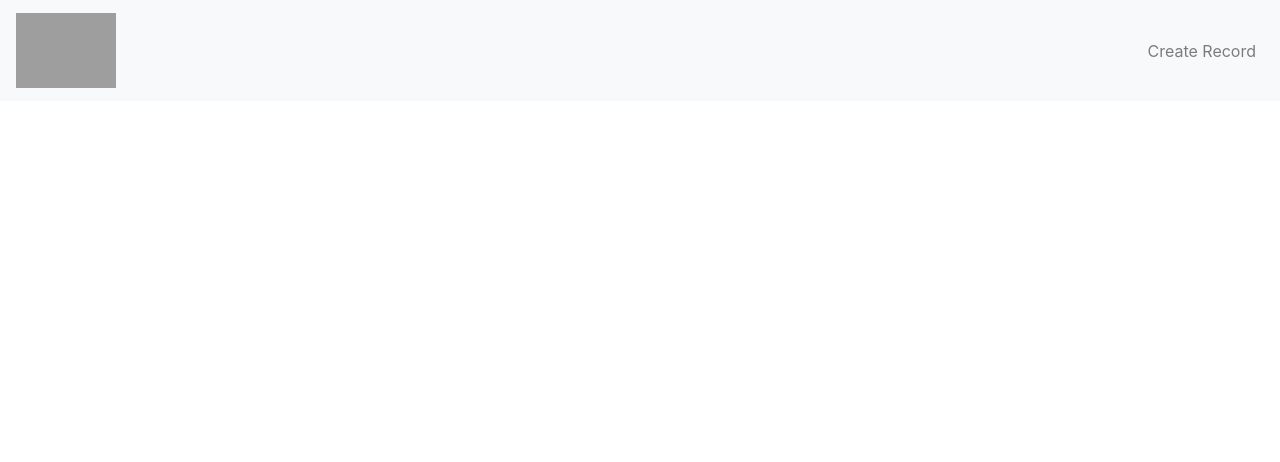
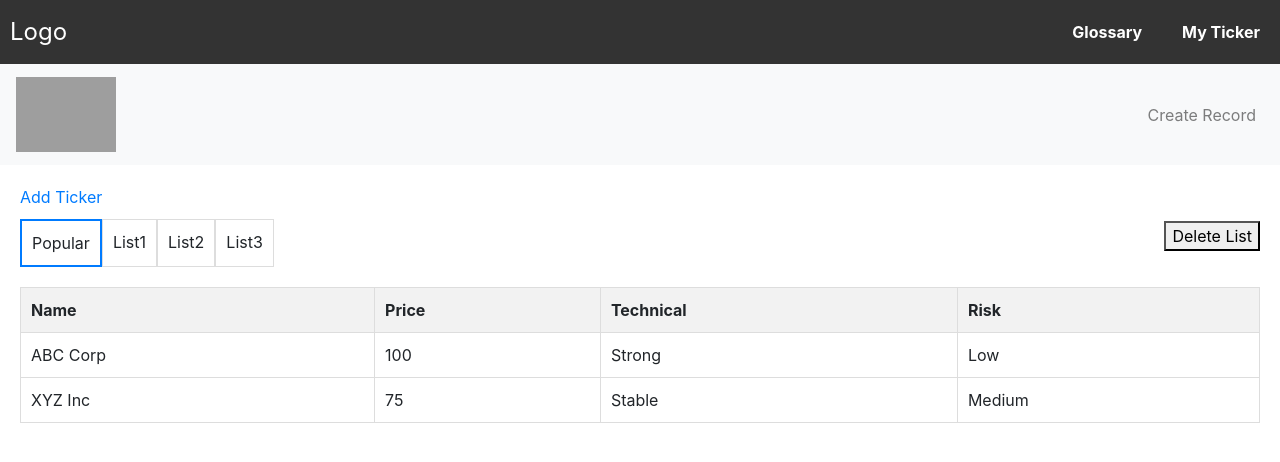
Before and after one commit to Darrel-Koh/Bulls-AI, a React (Create React App) app in the folder mern/client/: page /my-ticker in a window 1280 px wide. Before the commit this address had no page. Shown: the top 462 px of the page. Built offline with nearby package versions, Linux system fonts and the light colour scheme; grey boxes are pictures that could not be loaded.

Commit message:
added tickerpage

```diff
--- a/mern/client/src/App.js
+++ b/mern/client/src/App.js
@@ -8,16 +8,27 @@ import Navbar from "./components/navbar";
 import RecordList from "./components/recordList";
 import Edit from "./components/edit";
 import Create from "./components/create";
+import Header from "./components/header";
+import GlossaryPage from "./components/Glossarypage";
+import MyTickerPage from "./components/mytickerpage";
+import AddTickerPage from "./addtickerpage";
+
 
 const App = () => {
   return (
     <div>
+      <Header />  {Header}
       <Navbar />
       <div style={{ margin: 20 }}>
       <Routes>
         <Route exact path="/" element={<RecordList />} />
         <Route path="/edit/:id" element={<Edit />} />
         <Route path="/create" element={<Create />} />
+        <Route path="/glossary" element={<GlossaryPage />} />
+
+        <Route path="/" element={<Header />} />
+        <Route path="/my-ticker" element={<MyTickerPage />} />
+        <Route path="/add-ticker" element={<AddTickerPage />} />
       </Routes>
       </div>
     </div>
--- /dev/null
+++ b/mern/client/src/addtickerpage.js
@@ -0,0 +1,64 @@
+// AddTickerPage.js
+import React, { useState } from 'react';
+import { Link, useNavigate } from 'react-router-dom';
+
+const AddTickerPage = () => {
+  const [tickerData, setTickerData] = useState({
+    company: '',
+    price: '',
+    technical: '',
+    risk: '',
+  });
+
+  const handleChange = (e) => {
+    const { name, value } = e.target;
+    setTickerData((prevData) => ({
+      ...prevData,
+      [name]: value,
+    }));
+  };
+
+  const handleAddTicker = () => {
+    // Implement logic to add the new ticker to your lists
+    console.log('Adding new ticker:', tickerData);
+    // You can redirect to the MyTickerPage after adding the ticker
+    navigate('/my-ticker');
+  };
+
+  const navigate = useNavigate();
+
+  return (
+    <div>
+      <h1>Add Ticker Page</h1>
+      <form>
+        <label>
+          Company:
+          <input type="text" name="company" value={tickerData.company} onChange={handleChange} />
+        </label>
+        <br />
+        <label>
+          Price:
+          <input type="text" name="price" value={tickerData.price} onChange={handleChange} />
+        </label>
+        <br />
+        <label>
+          Technical:
+          <input type="text" name="technical" value={tickerData.technical} onChange={handleChange} />
+        </label>
+        <br />
+        <label>
+          Risk:
+          <input type="text" name="risk" value={tickerData.risk} onChange={handleChange} />
+        </label>
+        <br />
+        <button type="button" onClick={handleAddTicker}>
+          Add Ticker
+        </button>
+      </form>
+      <br />
+      <Link to="/my-ticker">Go back to My Ticker Page</Link>
+    </div>
+  );
+};
+
+export default AddTickerPage;
--- /dev/null
+++ b/mern/client/src/components/Glossarypage.js
@@ -0,0 +1,42 @@
+// GlossaryPage.js
+import React from 'react';
+
+const GlossaryPage = () => {
+  return (
+    <div>
+      <h1>Glossary</h1>
+      <div style={contentStyle}>
+        <TermDefinition term="AI" definition="ARTIFICIAL INTELLIGENCE" />
+        <TermDefinition
+          term="IDE"
+          definition="INTEGRATED DEVELOPMENT ENVIRONMENT (A SOFTWARE APPLICATION THAT HELPS PROGRAMMERS DEVELOP SOFTWARE CODE EFFICIENTLY)"
+        />
+        <TermDefinition
+          term="VSCode"
+          definition="VISUAL STUDIO CODE (AN INTEGRATED DEVELOPMENT ENVIRONMENT CREATED BY MICROSOFT)"
+        />
+        <TermDefinition
+          term="GitHub"
+          definition="IT IS A WEB-BASED PLATFORM AND VERSION CONTROL REPOSITORY"
+        />
+        {/* Add more terms and definitions as needed */}
+      </div>
+    </div>
+  );
+};
+
+const contentStyle = {
+  padding: '20px',
+};
+
+const TermDefinition = ({ term, definition }) => (
+  <div style={termStyle}>
+    <strong>{term}</strong>: {definition}
+  </div>
+);
+
+const termStyle = {
+  marginBottom: '15px',
+};
+
+export default GlossaryPage;
--- /dev/null
+++ b/mern/client/src/components/header.js
@@ -0,0 +1,50 @@
+// Header.js
+import React from 'react';
+import { Link } from 'react-router-dom';
+
+const Header = () => {
+  return (
+    <header style={headerStyle}>
+      <Link to="/" style={{ ...logoStyle, marginRight: '10px' }}>
+        Logo
+      </Link>
+      <nav style={navStyle}>
+        <Link to="/glossary" style={{ ...buttonStyle, marginLeft: 0 }}>
+          Glossary
+        </Link>
+        <Link to="/my-ticker" style={buttonStyle}>
+          My Ticker
+        </Link>
+      </nav>
+    </header>
+  );
+};
+
+const headerStyle = {
+  display: 'flex',
+  justifyContent: 'space-between',
+  alignItems: 'center',
+  padding: '10px',
+  backgroundColor: '#333',
+  color: '#fff',
+};
+
+const logoStyle = {
+  textDecoration: 'none',
+  color: '#fff',
+  fontSize: '1.5rem',
+};
+
+const navStyle = {
+  display: 'flex',
+};
+
+const buttonStyle = {
+  textDecoration: 'none',
+  color: '#fff',
+  padding: '10px',
+  fontWeight: 'bold',
+  marginLeft: '20px', // Adjust the left margin as needed
+};
+
+export default Header;
--- /dev/null
+++ b/mern/client/src/components/mytickerpage.js
@@ -0,0 +1,117 @@
+// MyTickerPage.js
+import React, { useState } from 'react';
+import { Link } from 'react-router-dom';
+
+const MyTickerPage = () => {
+  const [selectedList, setSelectedList] = useState('popular');
+
+  // Sample ticker data for different lists
+  const tickerLists = {
+    popular: [
+      { name: 'ABC Corp', price: 100, technical: 'Strong', risk: 'Low' },
+      { name: 'XYZ Inc', price: 75, technical: 'Stable', risk: 'Medium' },
+    ],
+    list1: [
+      { name: 'EFG Ltd', price: 120, technical: 'Growing', risk: 'High' },
+      { name: 'LMN Co', price: 90, technical: 'Declining', risk: 'Medium' },
+    ],
+    list2: [
+      { name: 'PQR Ltd', price: 110, technical: 'Stable', risk: 'Low' },
+      { name: 'STU Inc', price: 85, technical: 'Growing', risk: 'Medium' },
+    ],
+    list3: [
+      { name: 'JKL Co', price: 95, technical: 'Declining', risk: 'High' },
+      { name: 'MNO Corp', price: 105, technical: 'Strong', risk: 'Medium' },
+    ],
+  };
+
+  const handleListSelect = (list) => {
+    setSelectedList(list);
+  };
+
+  const handleDeleteList = () => {
+    // Remove the selected list from the tickerLists object
+    const updatedLists = { ...tickerLists };
+    delete updatedLists[selectedList];
+    setSelectedList(Object.keys(updatedLists)[0]); // Select the first list as the default
+  };
+
+  return (
+    <div>
+      <div style={{ display: 'flex', justifyContent: 'space-between', alignItems: 'center' }}>
+        <div>
+          <div style={{ marginBottom: '10px' }}>
+            <Link to="/add-ticker">Add Ticker</Link>
+          </div>
+          {/* List Selection Boxes */}
+          <div style={{ display: 'flex', justifyContent: 'space-around', marginBottom: '20px' }}>
+            {Object.keys(tickerLists).map((list) => (
+              <ListSelectionBox
+                key={list}
+                list={list}
+                label={list.charAt(0).toUpperCase() + list.slice(1)} // Capitalize the first letter
+                selectedList={selectedList}
+                onSelect={handleListSelect}
+              />
+            ))}
+          </div>
+        </div>
+
+        {/* Delete List Button */}
+        <button onClick={handleDeleteList} style={{ marginLeft: '10px' }}>
+          Delete List
+        </button>
+      </div>
+
+      {/* Ticker Table */}
+      <table style={{ width: '100%', borderCollapse: 'collapse', marginBottom: '20px' }}>
+        <thead>
+          <tr>
+            <th style={tableHeaderStyle}>Name</th>
+            <th style={tableHeaderStyle}>Price</th>
+            <th style={tableHeaderStyle}>Technical</th>
+            <th style={tableHeaderStyle}>Risk</th>
+          </tr>
+        </thead>
+        <tbody>
+          {tickerLists[selectedList].map((ticker, index) => (
+            <tr key={index}>
+              <td style={tableCellStyle}>{ticker.name}</td>
+              <td style={tableCellStyle}>{ticker.price}</td>
+              <td style={tableCellStyle}>{ticker.technical}</td>
+              <td style={tableCellStyle}>{ticker.risk}</td>
+            </tr>
+          ))}
+        </tbody>
+      </table>
+    </div>
+  );
+};
+
+const ListSelectionBox = ({ list, label, selectedList, onSelect }) => {
+  const isSelected = list === selectedList;
+  const boxStyle = {
+    padding: '10px',
+    border: isSelected ? '2px solid #007bff' : '1px solid #ddd',
+    cursor: 'pointer',
+  };
+
+  return (
+    <div style={boxStyle} onClick={() => onSelect(list)}>
+      {label}
+    </div>
+  );
+};
+
+const tableHeaderStyle = {
+  backgroundColor: '#f2f2f2',
+  padding: '10px',
+  border: '1px solid #ddd',
+};
+
+const tableCellStyle = {
+  padding: '10px',
+  border: '1px solid #ddd',
+};
+
+export default MyTickerPage;
```
Also changed, not shown: mern/client/src/components/glossary.js (added, +21 -0 lines), mern/client/src/components/myticker.js (added, +21 -0 lines).
